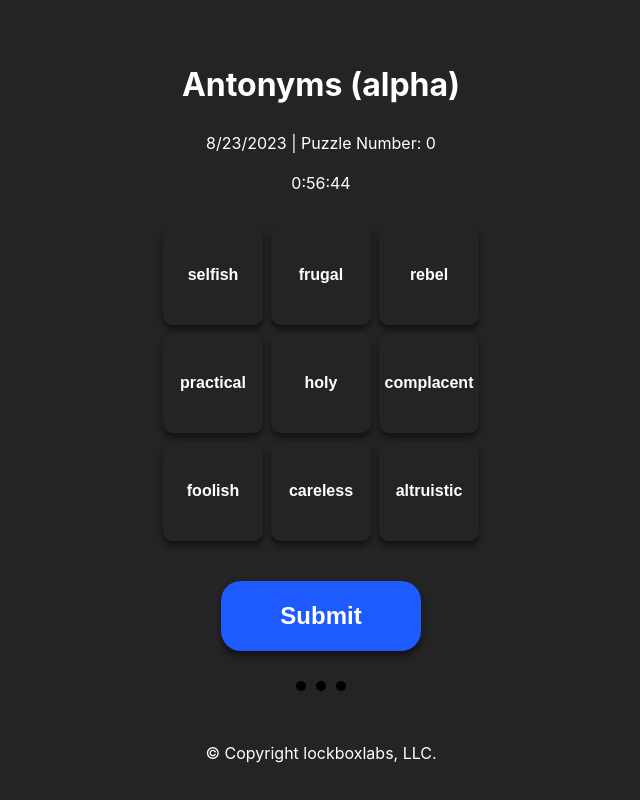
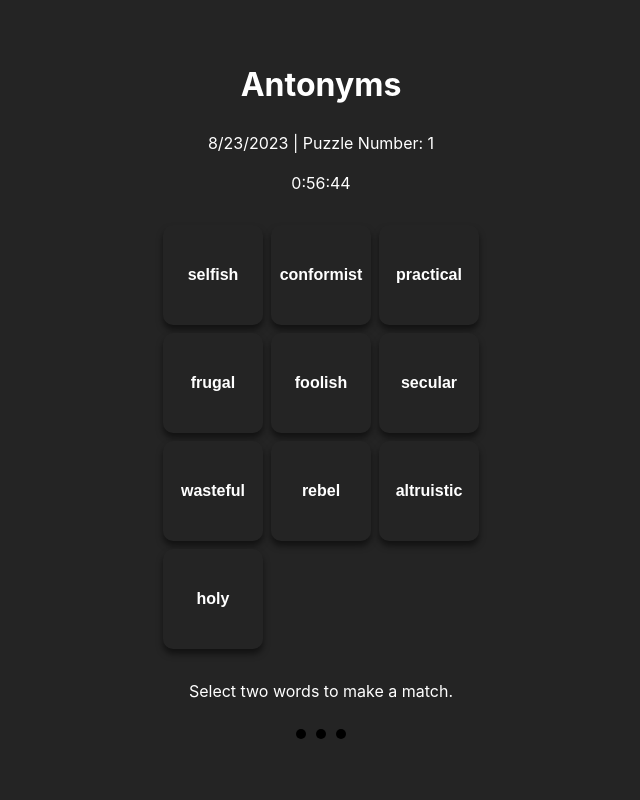
Before and after one commit to QickN/Antonyms, a React (Vite) app in the folder Antonyms/: page / in a window 1280 px wide. Shown: the top 800 px of the page, without its empty margins (319-959 px from the left). Built offline with nearby package versions, Linux system fonts and the light colour scheme.

Commit message:
Polish Antonyms game prototype

```diff
--- a/Antonyms/index.html
+++ b/Antonyms/index.html
@@ -2,10 +2,10 @@
 <html lang="en">
   <head>
     <meta charset="UTF-8" />
-    <link rel="apple-touch-icon" sizes="180x180" href="/public/apple-touch-icon.png">
-    <link rel="icon" type="image/png" sizes="32x32" href="/public/favicon-32x32.png">
-    <link rel="icon" type="image/png" sizes="16x16" href="/public/favicon-16x16.png">
-    <link rel="manifest" href="/public/site.webmanifest">
+    <link rel="apple-touch-icon" sizes="180x180" href="/apple-touch-icon.png">
+    <link rel="icon" type="image/png" sizes="32x32" href="/favicon-32x32.png">
+    <link rel="icon" type="image/png" sizes="16x16" href="/favicon-16x16.png">
+    <link rel="manifest" href="/site.webmanifest">
     <meta name="viewport" content="width=device-width, initial-scale=1.0, viewport-fit=cover">
     <title>Antonyms</title>
   </head>
--- a/Antonyms/src/App.css
+++ b/Antonyms/src/App.css
@@ -1,5 +1,4 @@
 *{
-  /* border: 2px solid red; */
   color: white;
 }
 
@@ -19,7 +18,7 @@ body{
   grid-template-columns: repeat(3, 1fr);
   gap: 8px;
   max-width: 316px;
-  margin: 30px auto; /* centers the grid with some vertical spacing */
+  margin: 30px auto;
 
 }
 
@@ -34,9 +33,9 @@ body{
   font-size: 1rem;
   font-weight: bold;
   cursor: pointer;
-  border-radius: 10px; /* gives rounded corners to buttons */
-  transition: background-color 0.3s ease; /* smooth transition for hover effects */
-  box-shadow:  0 5px 6px rgba(0, 0, 0, 0.5);  /* This is the drop shadow */;
+  border-radius: 10px;
+  transition: background-color 0.3s ease;
+  box-shadow: 0 5px 6px rgba(0, 0, 0, 0.5);
 
 }
 
@@ -79,17 +78,21 @@ body{
   border-radius: 20px;
   font-size: 1.5rem;
   font-weight: bold;
-  box-shadow:  0 5px 6px rgba(0, 0, 0, 0.5);  /* This is the drop shadow */;
+  box-shadow: 0 5px 6px rgba(0, 0, 0, 0.5);
+}
+
+.Submit:disabled {
+  opacity: 0.45;
+  cursor: not-allowed;
 }
 
 .Submit:hover{
   background-color: rgb(0, 68, 255);
-  box-shadow:0 0 15px #646cff,     /* This is the glow */
-
+  box-shadow: 0 0 15px #646cff;
 }
 
 .button.correct {
-  background-color: #4CAF50; /* Green for correct answers, but you can choose any color */
+  background-color: #4CAF50;
   color: white;
 }
 
--- a/Antonyms/src/App.jsx
+++ b/Antonyms/src/App.jsx
@@ -1,137 +1,121 @@
-import { useState, useEffect } from 'react';
+import { useEffect, useState } from 'react';
 import './App.css';
 
+const PUZZLE_PAIRS = [
+  ['frugal', 'wasteful'],
+  ['altruistic', 'selfish'],
+  ['practical', 'foolish'],
+  ['rebel', 'conformist'],
+  ['holy', 'secular'],
+];
+
+function shuffleWords(pairs) {
+  const words = pairs.flat();
+
+  for (let index = words.length - 1; index > 0; index -= 1) {
+    const randomIndex = Math.floor(Math.random() * (index + 1));
+    [words[index], words[randomIndex]] = [words[randomIndex], words[index]];
+  }
+
+  return words;
+}
+
 function App() {
-  const [tries, setTries] = useState(3);
-
-  const handleAntonymCheck = (isCorrect) => {
-    if (!isCorrect) {
-      setTries(prev => prev - 1);
-    }
-    // Add more logic if needed, like resetting the game if tries reach 0
-  };
-
   return (
     <>
       <div className="Title">
-        <h1>Antonyms (alpha)</h1>
+        <h1>Antonyms</h1>
       </div>
       <Day />
       <MakeBoard />
-      <div className="tries-indicator">
-        {Array.from({ length: tries }).map((_, idx) => (
-          <div key={idx} className="dot"></div>
-        ))}
-      </div>
       <footer>&copy; Copyright lockboxlabs, LLC.</footer>
     </>
   );
 }
 
-function Day(){
+function Day() {
   const [now, setNow] = useState(new Date());
 
   useEffect(() => {
-    const timer = setInterval(() => {
-      setNow(new Date());  // Update the date/time every second
-    }, 1000);
-
-    return () => {
-      clearInterval(timer);  // Clean up the interval when the component unmounts
-    };
+    const timer = setInterval(() => setNow(new Date()), 1000);
+    return () => clearInterval(timer);
   }, []);
 
-
-  //Extract components
   const day = now.getDate();
-  const month = now.getMonth() + 1
-  const year = now.getFullYear()
-
-  //Get Time Components
-  let hours = now.getHours()
-  const minutes = now.getMinutes()
-  const seconds = now.getSeconds()
-
-
-  let formattedSeconds = seconds.toString().padStart(2,'0')
-  let formattedMinutes = minutes.toString().padStart(2,'0')
+  const month = now.getMonth() + 1;
+  const year = now.getFullYear();
+  const hours = now.getHours();
+  const minutes = now.getMinutes().toString().padStart(2, '0');
+  const seconds = now.getSeconds().toString().padStart(2, '0');
 
   return (
     <div>
-      <p>{month}/{day}/{year} | Puzzle Number: 0</p>
-      <p>{hours}:{formattedMinutes}:{formattedSeconds}</p>
+      <p>
+        {month}/{day}/{year} | Puzzle Number: 1
+      </p>
+      <p>
+        {hours}:{minutes}:{seconds}
+      </p>
     </div>
-  )
+  );
 }
 
-const antonymsPairs = [
-  ["frugal", "careless"],
-  ["altruistic", "selfish"],
-  ["practical", "foolish"],
-  ["rebel", "complacent"],
-  ["holy"],
-];
+function MakeBoard() {
+  const [words] = useState(() => shuffleWords(PUZZLE_PAIRS));
+  const [selectedWords, setSelectedWords] = useState([]);
+  const [message, setMessage] = useState('Select two words to make a match.');
+  const [correctPairs, setCorrectPairs] = useState([]);
+  const [tries, setTries] = useState(3);
 
-
-
-function shuffle(array) {
-  let currentIndex = array.length, randomIndex;
-
-  // While there remain elements to shuffle...
-  while (currentIndex !== 0) {
-
-    // Pick a remaining element...
-    randomIndex = Math.floor(Math.random() * currentIndex);
-    currentIndex--;
-
-    // And swap it with the current element.
-    [array[currentIndex], array[randomIndex]] = [array[randomIndex], array[currentIndex]];
-  }
-
-  return array;
-}
-
-const shuffledWords = shuffle(antonymsPairs.flat());
-
-
-
-function MakeBoard() {
-  const [selectedWords, setSelectedWords] = useState([]);
-  const [makeGuess, setMakeGuess] = useState("");
-  const [correctPairs, setCorrectPairs] = useState([]);
+  const matchedWords = correctPairs.flat();
+  const remainingWords = words.filter((word) => !matchedWords.includes(word));
+  const hasWon = correctPairs.length === PUZZLE_PAIRS.length;
+  const hasLost = tries === 0 && !hasWon;
+  const canSubmit = selectedWords.length === 2 && !hasWon && !hasLost;
 
   const handleWordClick = (word) => {
+    if (hasWon || hasLost) {
+      return;
+    }
+
     if (selectedWords.includes(word)) {
-      setSelectedWords(prevWords => prevWords.filter(w => w !== word));
-    } else if (selectedWords.length < 2) {
-      setSelectedWords(prevWords => [...prevWords, word]);
+      setSelectedWords((current) => current.filter((selected) => selected !== word));
+      return;
+    }
+
+    if (selectedWords.length < 2) {
+      setSelectedWords((current) => [...current, word]);
     }
   };
 
-  const checkAntonyms = (selected) => {
-    const isAntonym = antonymsPairs.some(
-      (pair) =>
-        (pair[0] === selected[0] && pair[1] === selected[1]) ||
-        (pair[0] === selected[1] && pair[1] === selected[0])
+  const checkAntonyms = () => {
+    if (!canSubmit) {
+      return;
+    }
+
+    const isAntonym = PUZZLE_PAIRS.some(
+      ([first, second]) =>
+        (first === selectedWords[0] && second === selectedWords[1]) ||
+        (first === selectedWords[1] && second === selectedWords[0]),
     );
 
     if (isAntonym) {
-      setMakeGuess("Correct! They are antonyms.");
-      setCorrectPairs(prevPairs => [...prevPairs, selected]);
+      setCorrectPairs((current) => [...current, selectedWords]);
+      setMessage('Correct. Keep going.');
     } else {
-      setMakeGuess("Incorrect. Try again.");
+      setTries((current) => Math.max(current - 1, 0));
+      setMessage('Not a pair. Try another match.');
     }
+
     setSelectedWords([]);
   };
-
-  const remainingWords = shuffledWords.filter(word => !correctPairs.flat().includes(word));
 
   return (
     <div>
       <div className="grid">
-        {remainingWords.map((word, idx) => (
+        {remainingWords.map((word) => (
           <button
-            key={idx}
+            key={word}
             className={`button ${selectedWords.includes(word) ? 'selected' : ''}`}
             onClick={() => handleWordClick(word)}
           >
@@ -140,10 +124,15 @@ function MakeBoard() {
         ))}
       </div>
       <div className="correct-incorrect">
-        <p>{makeGuess}</p>
+        <p>{hasWon ? 'Puzzle complete.' : hasLost ? 'No tries left.' : message}</p>
+      </div>
+      <div className="tries-indicator" aria-label={`${tries} tries remaining`}>
+        {Array.from({ length: tries }).map((_, index) => (
+          <div key={index} className="dot" />
+        ))}
       </div>
       <div className="submit-button-div">
-        <button className='Submit' onClick={() => checkAntonyms(selectedWords)}>
+        <button className="Submit" disabled={!canSubmit} onClick={checkAntonyms}>
           Submit
         </button>
       </div>
```
Also changed, not shown: 1 other file (tests, documents, lock files or other folders).
